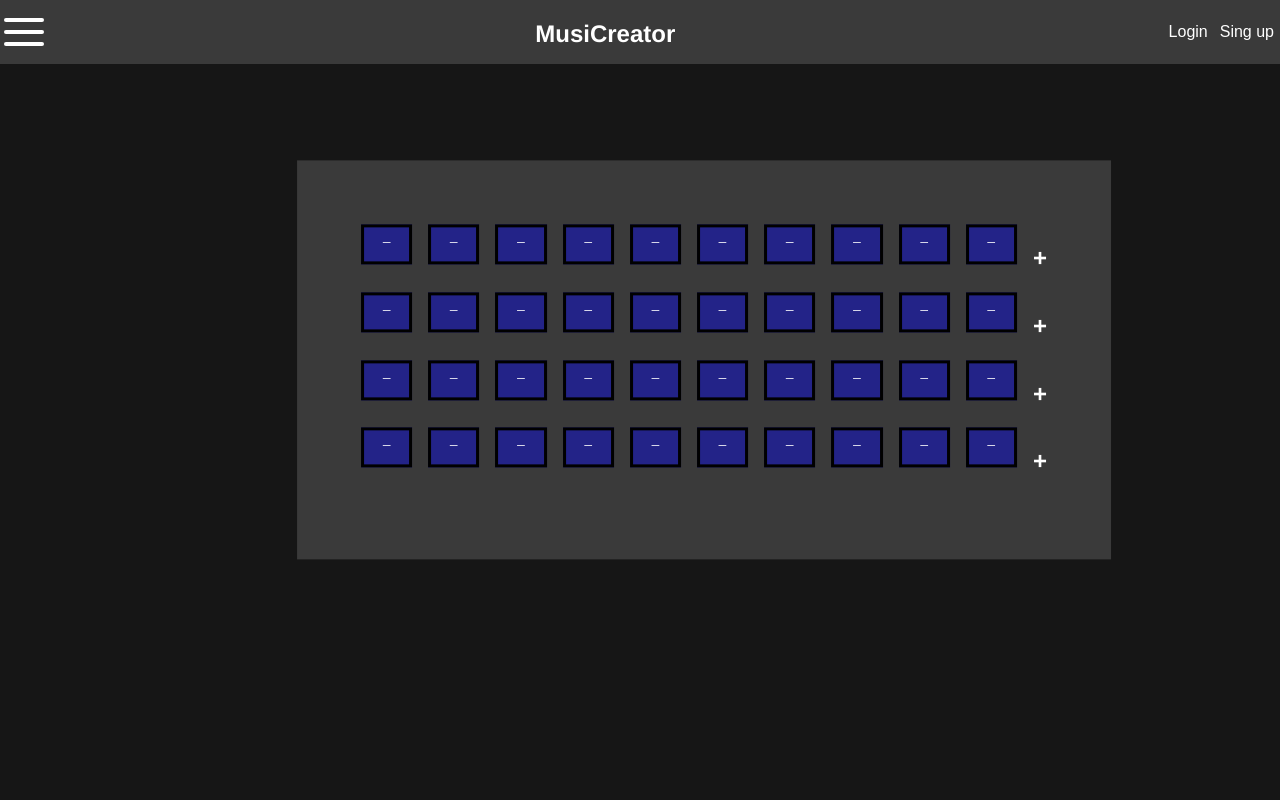
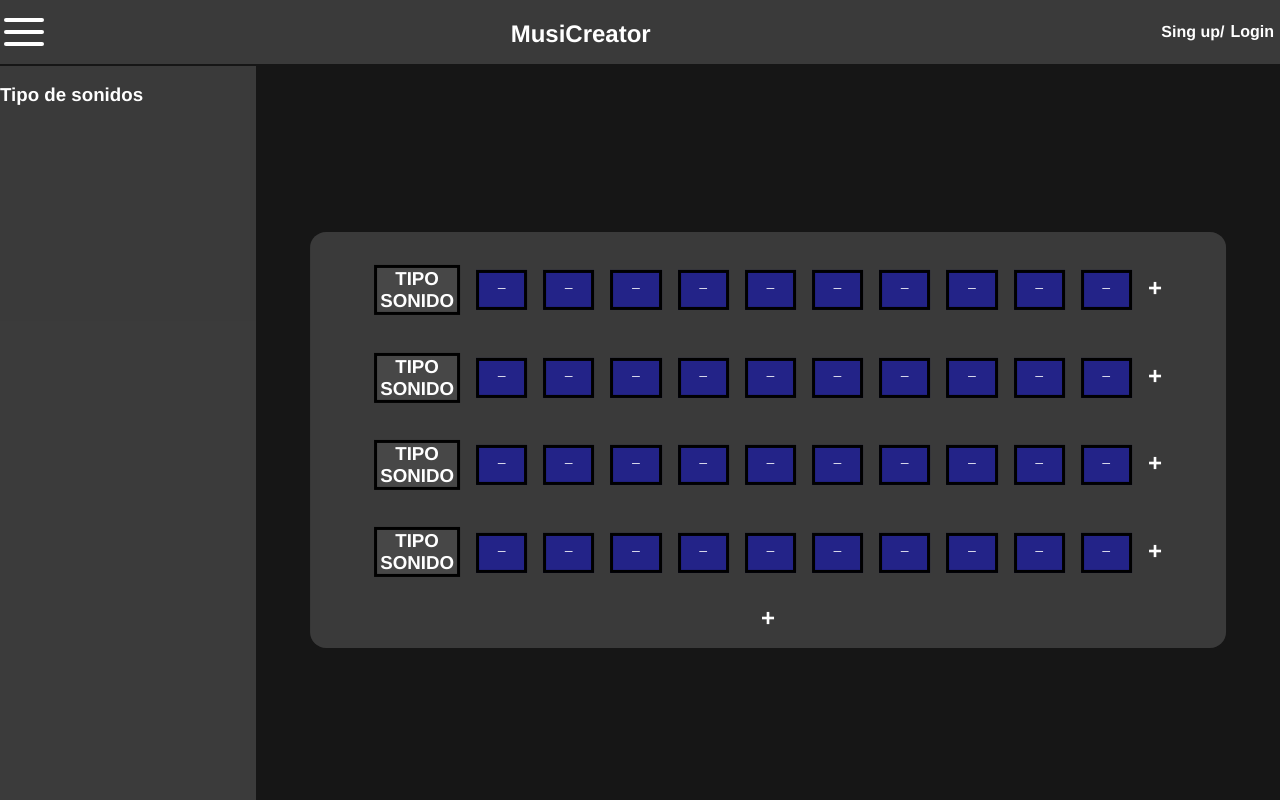
Before and after one commit to Norifumialex/musiCreator, a Vue app: page /#/menu in a window 1280 px wide. Built offline with nearby package versions, Linux system fonts and the light colour scheme.

Commit message:
Interface and interactive buttons

```diff
--- a/package.json
+++ b/package.json
@@ -10,6 +10,7 @@
   "dependencies": {
     "core-js": "^3.6.4",
     "vue": "^2.6.11",
+    "vue-router": "^3.3.1",
     "vuex": "^3.1.2"
   },
   "devDependencies": {
--- a/src/App.vue
+++ b/src/App.vue
@@ -2,6 +2,7 @@
   <div id="app">
     <NavBar/>
     <Track/>
+    <router-view/>
   </div>
 </template>
 
--- a/src/components/Menu.vue
+++ b/src/components/Menu.vue
@@ -0,0 +1,42 @@
+<template>
+    <div class="menuBox">
+        <h3 class="menuTitle">Tipo de sonidos</h3>
+    </div>
+</template>
+
+<script>
+export default {
+    name: "Menu",
+};
+</script>
+
+<style scoped>
+.menuBox{
+    background-color: rgba(255, 255, 255, 0.158);
+    height: 100%;
+    width: 20vw;
+    position: fixed;
+    top: 4.1rem;
+    left: 0%;
+    display: inline-flex;
+    justify-content: space-between;
+    animation-name: slideMenu;
+    animation-duration: 2s;
+}
+@keyframes slideMenu{
+    from {width: 0vw;}
+     to {width: 20vw;}
+}
+.menuTitle{
+    color: white;
+    animation-name: textAppear;
+    animation-duration: 2s;
+}
+@keyframes textAppear{
+    from {opacity: 0;
+    font-size: 0rem;}
+     to {width: 1;
+     font-size: 1.17rem;
+     position: relative;}
+}
+</style>
--- a/src/components/NavBar.vue
+++ b/src/components/NavBar.vue
@@ -1,9 +1,12 @@
 <template>
     <div class="containerNav">
-        <button class="login">Sing up</button>
-        <button class="login">Login</button>
-        <img src="../assets/menuIcon.svg" class="menuIcon">
-        <h2 class="title">MusiCreator</h2>
+        <router-link to="/menu"><img src="../assets/menuIcon.svg" class="menuIcon"></router-link>
+        <router-link to="/"><h2 class="title">MusiCreator</h2></router-link>
+        <div>
+        <router-link to="/login"><button class="login">Login</button></router-link>
+        <span class="login">/</span>
+        <router-link to="/register"><Strong class="login">Sing up </Strong></router-link>
+        </div>
     </div>
 </template>
 
@@ -21,34 +24,36 @@ export default {
     position: fixed;
     top: 0%;
     left: 0%;
+    display: inline-flex;
+    justify-content: space-between;
 }
 .menuIcon{
     float: left;
     max-height: 4rem;
     max-width: 3rem;
-   position: relative;
-    top: 50%;
-    transform: translateY(-50%);
-}
-.menuIcon:hover{
-    cursor: pointer;
+    position: absolute;
+    top: 12%;
 }
 .title{
     color:white;
 }
 .login{
     float: right;
-    position: relative;
-    top: 50%;
-    transform: translateY(-50%);
     background-color: transparent;
     border: none;
     color: white;
     outline: none;
     font-size: 1rem;
+    position: relative;
+    top: 50%;
+    transform: translateY(-50%);
+    font-weight: bold;
 }
 .login:hover{
     color:rgb(0, 102, 255);
     cursor: pointer;
 }
+a {
+    text-decoration: none;
+}
 </style>
--- a/src/components/Track.vue
+++ b/src/components/Track.vue
@@ -1,12 +1,13 @@
 <template>
     <div class="trackBox">
-        <div class="soundBox" v-for="tracks of contSounds" :key="tracks.id">
-           <div class="sound" v-for="sound of cont" :key="sound.id">
-               <button class="block">_</button>
+        <div class="soundBox" v-for="contSounds of contSounds" :key="contSounds">
+            <h3 class="sound">TIPO SONIDO</h3>
+           <div v-for="cont of cont" :key="cont+'-'+contSound">
+               <button class="block" @click="activeBlocks(contSounds+'-'+cont)" :id="contSounds+'-'+cont">_</button>
            </div>
-           <h2 @click="cont <15?cont++ : cont=15" class="add">+</h2>
+           <h2 @click="hiddenAddBlocks" :style="{'display':hiddenBlock}" class="add">+</h2>
         </div>
-
+        <h2 @click="hiddenAddTrack" :style="{'display':hiddenTrack}" class="add">+</h2>
     </div>
 </template>
 
@@ -16,7 +17,41 @@ export default {
     data(){
         return{
             cont:10,
-            contSounds:4
+            contSounds:4,
+            hiddenTrack:"inline",
+            hiddenBlock:"flex"
+        }
+    },
+    methods:{
+        hiddenAddTrack(){
+            if(this.contSounds==6){
+                this.contSounds=6;
+                this.hiddenTrack="none";
+            }else{
+                this.contSounds++;
+                if(this.contSounds==6){
+                    this.hiddenTrack="none";
+                }
+            }
+        },
+        hiddenAddBlocks(){
+            if(this.cont==15){
+                this.cont=15;
+                this.hiddenBlock="none";
+            }else{
+                this.cont++;
+                if(this.cont==15){
+                    this.hiddenBlock="none";
+                }
+            }
+        },
+        activeBlocks(id){
+            var active=document.getElementById(id);
+            if(active.style.backgroundColor=="rgb(0, 0, 255)"){
+                active.style.backgroundColor="rgba(0, 0, 255, 0.397)";
+            }else{
+                active.style.backgroundColor="rgb(0, 0, 255)";
+            }
         }
     }
 };
@@ -24,13 +59,14 @@ export default {
 
 <style scoped>
 .trackBox{
+    border-radius: 1rem;
     background-color: rgba(255, 255, 255, 0.158);
     color: white;
     position: fixed;
-    top: 45%;
-    left: 55%;
+    top: 55%;
+    left: 60%;
     transform: translate(-50%,-50%);
-    padding: 5%;
+    padding: 3% 5% 0% 5%;
 }
 .soundBox{
     position: relative;
@@ -47,10 +83,34 @@ export default {
     width: 4vw;
     color: white;
     border: solid 0.2rem black;
+    outline: none;
+    margin-right: 1rem;
+    cursor: pointer;
+}
+.blockActive{
+    display: flex;
+    justify-content: space-around;
+    background-color: rgb(0, 0, 255);
+    height: 5vh;
+    width: 4vw;
+    color: white;
+    border: solid 0.2rem black;
+    outline: none;
     margin-right: 1rem;
     cursor: pointer;
 }
 .add{
+    position: relative;
+    bottom: 1rem;
     cursor: pointer;
 }
+.sound{
+    position: relative;
+    bottom: 1.5rem;
+    width: 5rem;
+    cursor: pointer;
+    border: solid black;
+    background-color: rgba(255, 255, 255, 0.068);
+    margin-right: 1rem;
+}
 </style>
--- a/src/main.js
+++ b/src/main.js
@@ -1,10 +1,12 @@
 import Vue from "vue";
 import App from "./App.vue";
 import store from "./store";
+import router from './router';
 
 Vue.config.productionTip = false;
 
 new Vue({
+  router,
   store,
   render: h => h(App)
 }).$mount("#app");
--- /dev/null
+++ b/src/router.js
@@ -0,0 +1,27 @@
+import Vue from 'vue'
+import Router from 'vue-router'
+import Home from './main'
+import Register from './components/Register'
+import Menu from './components/Menu'
+
+Vue.use(Router)
+
+export default new Router({
+    routes: [
+        {
+            path:'/',
+            name:'home',
+            component: Home
+        },
+        {
+            path:'/register',
+            name:'register',
+            component: Register
+        },
+        {
+            path:'/menu',
+            name:'menu',
+            component: Menu
+        }
+    ]
+})
```
Also changed, not shown: src/router/index.js (added, +25 -0 lines), src/components/Register.vue (added), 1 other file (tests, documents, lock files or other folders).
